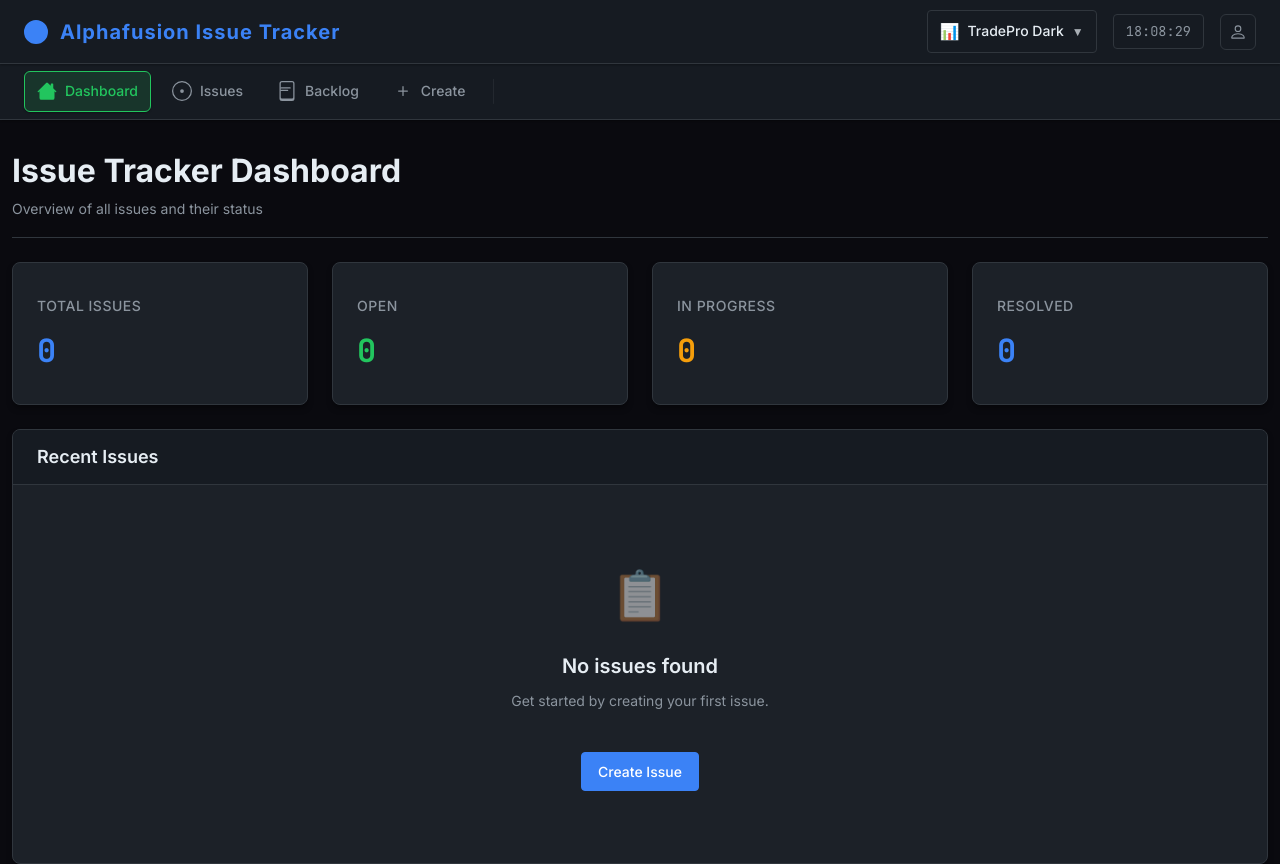
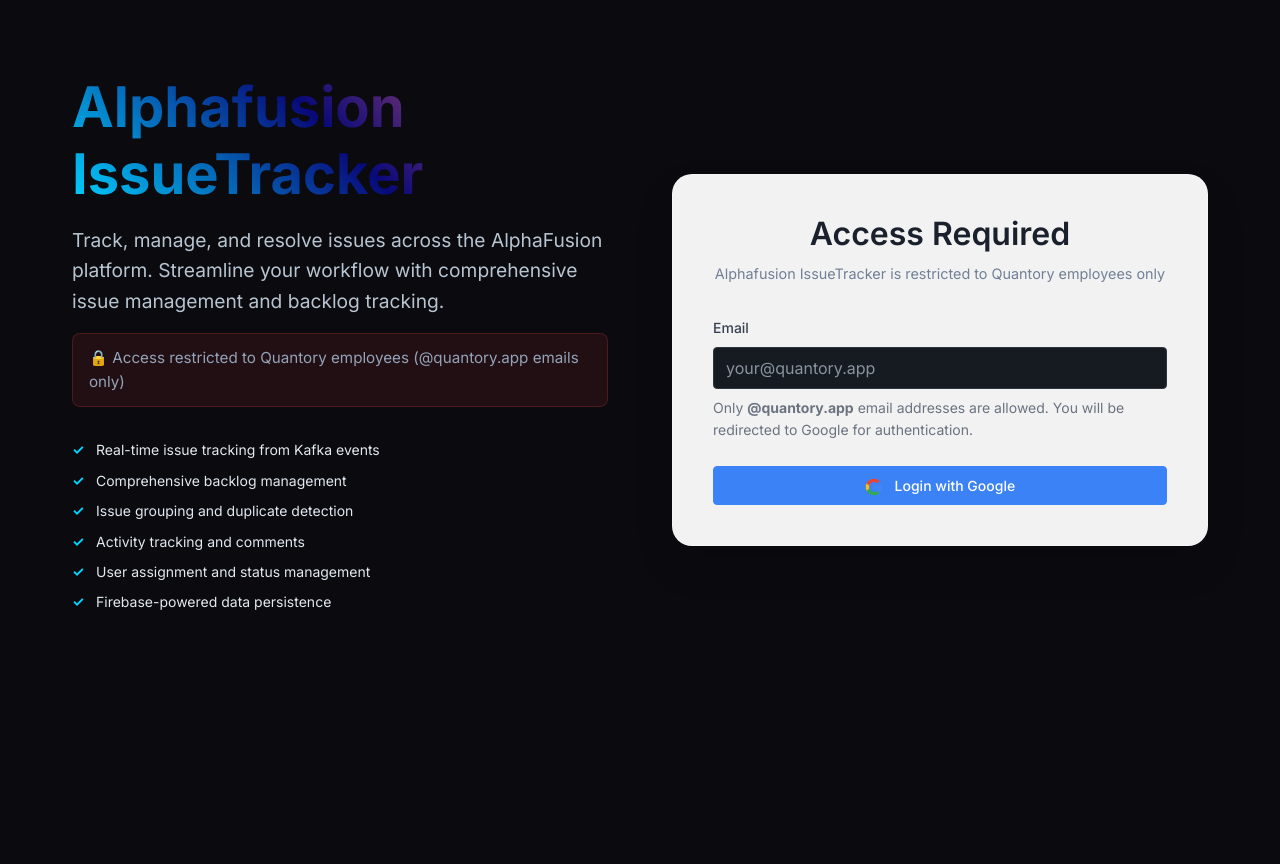
Before and after one commit to satishjaiswal/alphafusion-issuetracker, a Flask app: page / in a window 1280 px wide. After the commit the page ends 610 px from the top, so only its background shows below. Run offline with Flask 3, Linux system fonts and the light colour scheme.

Commit message:
Add landing page and authentication improvements
- Add landing page similar to TradeDesk with Alphafusion IssueTracker branding
- Implement authentication requirement for all routes except landing/login/oauth/logout
- Update OAuth callback to gracefully handle Firebase unavailability
- Update auth.py to redirect to landing page instead of login
- Hide navigation bars on landing page
- Ensure @quantory.app domain restriction is enforced

```diff
--- a/apps/web/routes.py
+++ b/apps/web/routes.py
@@ -29,7 +29,122 @@
 def register_routes(app):
     """Register all web UI routes"""
 
+    # ============================================================================
+    # Public Routes (No Authentication Required)
+    # ============================================================================
+
     @app.route("/")
+    def landing():
+        """Main landing page - shows login interface"""
+        if get_current_user_id():
+            return redirect(url_for('dashboard'))
+        return render_template('landing.html')
+
+    @app.route("/login", methods=["GET", "POST"])
+    def login():
+        """Login - Only @quantory.app users allowed via Google OAuth"""
+        if request.method == "GET":
+            return redirect(url_for('landing'))
+
+        try:
+            user_id = request.form.get("user_id")
+            if not user_id:
+                flash("Email is required", "error")
+                return redirect(url_for('landing'))
+
+            # Only allow @quantory.app emails
+            if not is_quantory_email(user_id):
+                flash("Only @quantory.app email addresses are allowed", "error")
+                return redirect(url_for('landing'))
+
+            # Start Google OAuth flow
+            redirect_response = start_google_oauth()
+            if redirect_response:
+                return redirect_response
+            else:
+                flash("Google OAuth not configured. Please contact administrator.", "error")
+                return redirect(url_for('landing'))
+
+        except Exception as e:
+            logger.error(f"Error logging in: {e}", exc_info=True)
+            flash("Error logging in", "error")
+            return redirect(url_for('landing'))
+
+    @app.route("/oauth/callback")
+    def oauth_callback():
+        """Handle Google OAuth callback"""
+        try:
+            # Handle OAuth callback
+            email = handle_google_callback()
+
+            if not email:
+                flash("Failed to authenticate with Google", "error")
+                return redirect(url_for("landing"))
+
+            # Get display name from OAuth session
+            display_name = session.get('oauth_name') or email.split('@')[0]
+
+            # Try to get or create user in Firebase (optional - Firebase may not be configured)
+            firebase_provider = _get_firebase_provider()
+            if firebase_provider and firebase_provider.is_available():
+                try:
+                    # Check if user exists in Firebase
+                    user = firebase_provider.get_user(email)
+                    if not user:
+                        # Auto-create user account for first-time login (normal behavior)
+                        photo_url = session.get('oauth_picture')
+                        logger.info(f"First-time login detected - creating user account for {email}")
+                        user = firebase_provider.create_user(
+                            uid=email,
+                            email=email,
+                            display_name=display_name,
+                            photo_url=photo_url,
+                            role=UserRole.DEVELOPER  # Internal quantory.app users get developer role
+                        )
+                        if user:
+                            logger.info(f"Created user account for {email} in Firebase")
+
+                    # Update user info if available (for existing users or to refresh OAuth data)
+                    if user:
+                        if session.get('oauth_name'):
+                            firebase_provider.update_user(email, display_name=session.get('oauth_name'))
+                        if session.get('oauth_picture'):
+                            firebase_provider.update_user(email, photo_url=session.get('oauth_picture'))
+                        # Use display name from Firebase user if available
+                        display_name = user.display_name or display_name
+                except Exception as firebase_err:
+                    # Firebase operations failed, but continue with login anyway
+                    logger.warning(f"Firebase operations failed during OAuth callback: {firebase_err}. Continuing with session-based login.")
+            else:
+                # Firebase not available - log warning but allow login to proceed
+                logger.warning("Firebase provider not available - user will be logged in with session only. Some features may be limited.")
+
+            # Log in user with display name (works even without Firebase)
+            login_user(email, display_name=display_name)
+
+            # Get redirect URL from session
+            redirect_url = session.pop('oauth_redirect', url_for('dashboard'))
+            flash("Logged in successfully", "success")
+            return redirect(redirect_url)
+
+        except Exception as e:
+            logger.error(f"Error in OAuth callback: {e}", exc_info=True)
+            flash("Error during authentication", "error")
+            return redirect(url_for("landing"))
+
+    @app.route("/logout")
+    def logout():
+        """Logout"""
+        logout_user()
+        flash("Logged out successfully", "success")
+        return redirect(url_for("landing"))
+
+    # ============================================================================
+    # Protected Routes (Authentication Required)
+    # ============================================================================
+
+    @app.route("/dashboard")
+    @require_auth
     def dashboard():
         """Dashboard - issue overview"""
         try:
@@ -91,6 +206,7 @@
             return render_template("dashboard.html", stats={}, recent_issues=[], grouped_issues=[])
 
     @app.route("/issues/recent")
+    @require_auth
     def issues_recent():
         """List recent issues from Firebase"""
         try:
@@ -153,6 +269,7 @@
             return render_template("issues.html", issues=[], users={}, filters={}, source="recent", grouped_issues=[])
 
     @app.route("/issues/all")
+    @require_auth
     def issues_all():
         """List all issues from Firebase"""
         try:
@@ -222,11 +339,13 @@
             return render_template("issues.html", issues=[], users={}, filters={}, source="all", grouped_issues=[])
 
     @app.route("/issues")
+    @require_auth
     def issues_list():
         """Redirect to recent issues by default"""
         return redirect(url_for("issues_recent"))
 
     @app.route("/issues/<issue_id>")
+    @require_auth
     def issue_detail(issue_id: str):
         """Issue detail view"""
         try:
@@ -437,6 +556,7 @@
             return redirect(url_for("issue_detail", issue_id=issue_id))
 
     @app.route("/backlog")
+    @require_auth
     def backlog_list():
         """List all backlog items"""
         try:
@@ -562,6 +682,7 @@
             return render_template("create_backlog.html")
 
     @app.route("/backlog/<backlog_id>")
+    @require_auth
     def backlog_detail(backlog_id: str):
         """Backlog item detail view"""
         try:
@@ -585,105 +706,6 @@
             flash("Error loading backlog item", "error")
             return redirect(url_for("backlog_list"))
 
-    @app.route("/login", methods=["GET", "POST"])
-    def login():
-        """Login - Only @quantory.app users allowed via Google OAuth"""
-        if request.method == "GET":
-            return render_template("login.html")
-
-        try:
-            user_id = request.form.get("user_id")
-            if not user_id:
-                flash("Email is required", "error")
-                return render_template("login.html")
-
-            # Only allow @quantory.app emails
-            if not is_quantory_email(user_id):
-                flash("Only @quantory.app email addresses are allowed", "error")
-                return render_template("login.html")
-
-            # Start Google OAuth flow
-            redirect_response = start_google_oauth()
-            if redirect_response:
-                return redirect_response
-            else:
-                flash("Google OAuth not configured. Please contact administrator.", "error")
-                return render_template("login.html")
-
-        except Exception as e:
-            logger.error(f"Error logging in: {e}", exc_info=True)
-            flash("Error logging in", "error")
-            return render_template("login.html")
-
-    @app.route("/oauth/callback")
-    def oauth_callback():
-        """Handle Google OAuth callback"""
-        try:
-            # Handle OAuth callback
-            email = handle_google_callback()
-
-            if not email:
-                flash("Failed to authenticate with Google", "error")
-                return redirect(url_for("login"))
-
-            # Get or create user in Firebase
-            # NOTE: We create user accounts automatically on first login - this is expected behavior
-            firebase_provider = _get_firebase_provider()
-            if not firebase_provider or not firebase_provider.is_available():
-                logger.error("Firebase provider not available - cannot create/login user")
-                flash("Firebase database not available. Please contact administrator.", "error")
-                return redirect(url_for("login"))
-
-            # Check if user exists in Firebase
-            user = firebase_provider.get_user(email)
-            if not user:
-                # Auto-create user account for first-time login (normal behavior)
-                # This happens automatically when a new @quantory.app user logs in for the first time
-                display_name = session.get('oauth_name', email.split('@')[0])
-                photo_url = session.get('oauth_picture')
-
-                logger.info(f"First-time login detected - creating user account for {email}")
-                user = firebase_provider.create_user(
-                    uid=email,
-                    email=email,
-                    display_name=display_name,
-                    photo_url=photo_url,
-                    role=UserRole.DEVELOPER  # Internal quantory.app users get developer role
-                )
-
-                if not user:
-                    logger.error(f"Failed to create user account for {email} - Firebase may not be configured correctly")
-                    flash("Failed to create user account. Firebase may not be configured. Please contact administrator.", "error")
-                    return redirect(url_for("login"))
-
-            # Get display name from OAuth session or user object
-            display_name = session.get('oauth_name') or user.display_name or email.split('@')[0]
-
-            # Update user info if available (for existing users or to refresh OAuth data)
-            if session.get('oauth_name'):
-                firebase_provider.update_user(email, display_name=session.get('oauth_name'))
-            if session.get('oauth_picture'):
-                firebase_provider.update_user(email, photo_url=session.get('oauth_picture'))
-
-            # Log in user with display name
-            login_user(email, display_name=display_name)
-
-            # Get redirect URL from session
-            redirect_url = session.pop('oauth_redirect', url_for('dashboard'))
-            flash("Logged in successfully", "success")
-            return redirect(redirect_url)
-
-        except Exception as e:
-            logger.error(f"Error in OAuth callback: {e}", exc_info=True)
-            flash("Error during authentication", "error")
-            return redirect(url_for("login"))
-
-    @app.route("/logout")
-    def logout():
-        """Logout"""
-        logout_user()
-        flash("Logged out successfully", "success")
-        return redirect(url_for("dashboard"))
 
     @app.route("/favicon.ico")
     def favicon():
--- a/apps/web/templates/base.html
+++ b/apps/web/templates/base.html
@@ -24,6 +24,7 @@
     {% block extra_head %}{% endblock %}
 </head>
 <body data-page="{% block page_name %}issuetracker{% endblock %}">
+    {% if request.endpoint != 'landing' %}
     <nav class="main-navbar">
         <div class="navbar-container">
             <a class="navbar-brand" href="{{ url_for('dashboard') }}">
@@ -48,7 +49,7 @@
                     </svg>
                 </a>
                 {% else %}
-                <a href="{{ url_for('login') }}" class="nav-action-btn" title="Login">
+                <a href="{{ url_for('landing') }}" class="nav-action-btn" title="Login">
                     <svg xmlns="http://www.w3.org/2000/svg" width="20" height="20" fill="currentColor" viewBox="0 0 16 16">
                         <path d="M8 8a3 3 0 1 0 0-6 3 3 0 0 0 0 6zm2-3a2 2 0 1 1-4 0 2 2 0 0 1 4 0zm4 8c0 1-1 1-1 1H3s-1 0-1-1 1-4 6-4 6 3 6 4zm-1-.004c-.001-.246-.154-.986-.832-1.664C11.516 10.68 10.289 10 8 10c-2.29 0-3.516.68-4.168 1.332-.678.678-.83 1.418-.832 1.664h10z"/>
                     </svg>
@@ -57,8 +58,10 @@
             </div>
         </div>
     </nav>
+    {% endif %}
 
     <!-- Action Bar Navigation -->
+    {% if request.endpoint != 'landing' %}
     <nav class="action-bar" id="action-bar">
         <div class="action-bar-container">
             <div class="action-groups-section" id="action-groups-section">
@@ -107,6 +110,7 @@
             </div>
         </div>
     </nav>
+    {% endif %}
 
     <div class="main-content-wrapper">
         <div class="container-fluid mt-3" style="padding-top: 1rem;">
--- /dev/null
+++ b/apps/web/templates/landing.html
@@ -0,0 +1,281 @@
+{% extends "base.html" %}
+
+{% block title %}AlphaFusion Issue Tracker - Access Required{% endblock %}
+
+{% block page_name %}landing{% endblock %}
+
+{% block breadcrumbs %}{% endblock %}
+{% block page_header %}{% endblock %}
+
+{% block extra_head %}
+<style>
+    body[data-page="landing"] {
+        background: linear-gradient(135deg, #1a1a2e 0%, #16213e 50%, #0f3460 100%);
+        min-height: 100vh;
+    }
+
+    body[data-page="landing"] .main-content-wrapper {
+        display: flex;
+        align-items: center;
+        justify-content: center;
+        min-height: calc(100vh - 80px);
+        padding: 2rem 0;
+    }
+
+    body[data-page="landing"] .container-fluid {
+        max-width: 1200px;
+        width: 100%;
+        padding: 2rem;
+    }
+
+    .landing-container {
+        display: grid;
+        grid-template-columns: 1fr 1fr;
+        gap: 4rem;
+        align-items: center;
+    }
+
+    .hero-section {
+        color: white;
+    }
+
+    .hero-title {
+        font-size: 3.5rem;
+        font-weight: 700;
+        margin-bottom: 1rem;
+        background: linear-gradient(45deg, #00d4ff, #090979, #ff6b6b);
+        -webkit-background-clip: text;
+        -webkit-text-fill-color: transparent;
+        background-clip: text;
+    }
+
+    .hero-subtitle {
+        font-size: 1.2rem;
+        color: #b8c5d1;
+        margin-bottom: 1rem;
+        line-height: 1.6;
+    }
+
+    .hero-restriction {
+        font-size: 0.95rem;
+        color: #94a3b8;
+        margin-bottom: 2rem;
+        padding: 0.75rem 1rem;
+        background: rgba(239, 68, 68, 0.1);
+        border: 1px solid rgba(239, 68, 68, 0.2);
+        border-radius: 8px;
+        display: inline-block;
+    }
+
+    .hero-features {
+        list-style: none;
+        padding: 0;
+        margin-bottom: 2rem;
+    }
+
+    .hero-features li {
+        margin-bottom: 0.5rem;
+        padding-left: 1.5rem;
+        position: relative;
+        color: #e2e8f0;
+    }
+
+    .hero-features li:before {
+        content: "✓";
+        color: #00d4ff;
+        font-weight: bold;
+        position: absolute;
+        left: 0;
+    }
+
+    .login-section {
+        background: rgba(255, 255, 255, 0.95);
+        backdrop-filter: blur(10px);
+        border-radius: 20px;
+        padding: 2.5rem;
+        box-shadow: 0 20px 40px rgba(0, 0, 0, 0.1);
+        border: 1px solid rgba(255, 255, 255, 0.2);
+    }
+
+    .login-title {
+        font-size: 2rem;
+        font-weight: 600;
+        color: #1a202c;
+        text-align: center;
+        margin-bottom: 0.5rem;
+    }
+
+    .login-subtitle {
+        color: #718096;
+        text-align: center;
+        margin-bottom: 2rem;
+        font-size: 0.9rem;
+    }
+
+    .form-group {
+        margin-bottom: 1.5rem;
+    }
+
+    .form-label {
+        display: block;
+        font-weight: 500;
+        color: #374151;
+        margin-bottom: 0.5rem;
+    }
+
+    .form-control {
+        width: 100%;
+        padding: 0.75rem 1rem;
+        border: 2px solid #e5e7eb;
+        border-radius: 8px;
+        font-size: 1rem;
+        transition: all 0.3s ease;
+        background: white;
+    }
+
+    .form-control:focus {
+        outline: none;
+        border-color: #00d4ff;
+        box-shadow: 0 0 0 3px rgba(0, 212, 255, 0.1);
+    }
+
+    .btn {
+        width: 100%;
+        padding: 0.875rem 1.5rem;
+        border: none;
+        border-radius: 8px;
+        font-size: 1rem;
+        font-weight: 600;
+        cursor: pointer;
+        transition: all 0.3s ease;
+        text-decoration: none;
+        display: inline-block;
+        text-align: center;
+    }
+
+    .btn-primary {
+        background: linear-gradient(45deg, #00d4ff, #090979);
+        color: white;
+    }
+
+    .btn-primary:hover {
+        transform: translateY(-2px);
+        box-shadow: 0 10px 25px rgba(0, 212, 255, 0.3);
+    }
+
+    .btn-outline {
+        background: transparent;
+        color: #374151;
+        border: 2px solid #d1d5db;
+    }
+
+    .btn-outline:hover {
+        background: #f9fafb;
+        border-color: #9ca3af;
+    }
+
+    .google-icon {
+        width: 18px;
+        height: 18px;
+        margin-right: 0.5rem;
+        vertical-align: middle;
+        display: inline-block;
+    }
+
+    .footer-text {
+        text-align: center;
+        margin-top: 1.5rem;
+        font-size: 0.875rem;
+        color: #6b7280;
+    }
+
+    .footer-text a {
+        color: #00d4ff;
+        text-decoration: none;
+    }
+
+    .footer-text a:hover {
+        text-decoration: underline;
+    }
+
+    @media (max-width: 768px) {
+        .landing-container {
+            grid-template-columns: 1fr;
+            gap: 2rem;
+            text-align: center;
+        }
+
+        .hero-title {
+            font-size: 2.5rem;
+        }
+
+        .login-section {
+            padding: 2rem;
+        }
+    }
+</style>
+{% endblock %}
+
+{% block content %}
+<div class="landing-container">
+    <div class="hero-section">
+        <h1 class="hero-title">Alphafusion IssueTracker</h1>
+        <p class="hero-subtitle">
+            Track, manage, and resolve issues across the AlphaFusion platform.
+            Streamline your workflow with comprehensive issue management and backlog tracking.
+        </p>
+
+        <div class="hero-restriction">
+            🔒 Access restricted to Quantory employees (@quantory.app emails only)
+        </div>
+
+        <ul class="hero-features">
+            <li>Real-time issue tracking from Kafka events</li>
+            <li>Comprehensive backlog management</li>
+            <li>Issue grouping and duplicate detection</li>
+            <li>Activity tracking and comments</li>
+            <li>User assignment and status management</li>
+            <li>Firebase-powered data persistence</li>
+        </ul>
+    </div>
+
+    <div class="login-section">
+        <h2 class="login-title">Access Required</h2>
+        <p class="login-subtitle">Alphafusion IssueTracker is restricted to Quantory employees only</p>
+
+        {% with messages = get_flashed_messages(with_categories=true) %}
+            {% if messages %}
+                {% for category, message in messages %}
+                    <div class="alert alert-{{ 'danger' if category == 'error' else category }} alert-dismissible fade show" role="alert">
+                        {{ message }}
+                        <button type="button" class="btn-close" data-bs-dismiss="alert"></button>
+                    </div>
+                {% endfor %}
+            {% endif %}
+        {% endwith %}
+
+        <!-- Login Form -->
+        <form method="POST" action="{{ url_for('login') }}">
+            <input type="hidden" name="csrf_token" value="{{ csrf_token() }}"/>
+
+            <div class="form-group">
+                <label for="user_id" class="form-label">Email</label>
+                <input type="email" id="user_id" name="user_id" class="form-control" placeholder="your@quantory.app" required>
+                <small style="display: block; margin-top: 0.5rem; color: #6b7280; font-size: 0.875rem;">
+                    Only <strong>@quantory.app</strong> email addresses are allowed. You will be redirected to Google for authentication.
+                </small>
+            </div>
+
+            <button type="submit" class="btn btn-primary">
+                <svg class="google-icon" viewBox="0 0 24 24" style="width: 18px; height: 18px; margin-right: 0.5rem; vertical-align: middle;">
+                    <path fill="#4285F4" d="M22.56 12.25c0-.78-.07-1.53-.2-2.25H12v4.26h5.92c-.26 1.37-1.04 2.53-2.21 3.31v2.77h3.57c2.08-1.92 3.28-4.74 3.28-8.09z"/>
+                    <path fill="#34A853" d="M12 23c2.97 0 5.46-.98 7.28-2.66l-3.57-2.77c-.98.66-2.23 1.06-3.71 1.06-2.86 0-5.29-1.93-6.16-4.53H2.18v2.84C3.99 20.53 7.7 23 12 23z"/>
+                    <path fill="#FBBC05" d="M5.84 14.09c-.22-.66-.35-1.36-.35-2.09s.13-1.43.35-2.09V7.07H2.18C1.43 8.55 1 10.22 1 12s.43 3.45 1.18 4.93l2.85-2.22.81-.62z"/>
+                    <path fill="#EA4335" d="M12 5.38c1.62 0 3.06.56 4.21 1.64l3.15-3.15C17.45 2.09 14.97 1 12 1 7.7 1 3.99 3.47 2.18 7.07l3.66 2.84c.87-2.6 3.3-4.53 6.16-4.53z"/>
+                </svg>
+                Login with Google
+            </button>
+        </form>
+    </div>
+</div>
+{% endblock %}
```
Also changed, not shown: apps/web/auth.py (+10 -4 lines).
